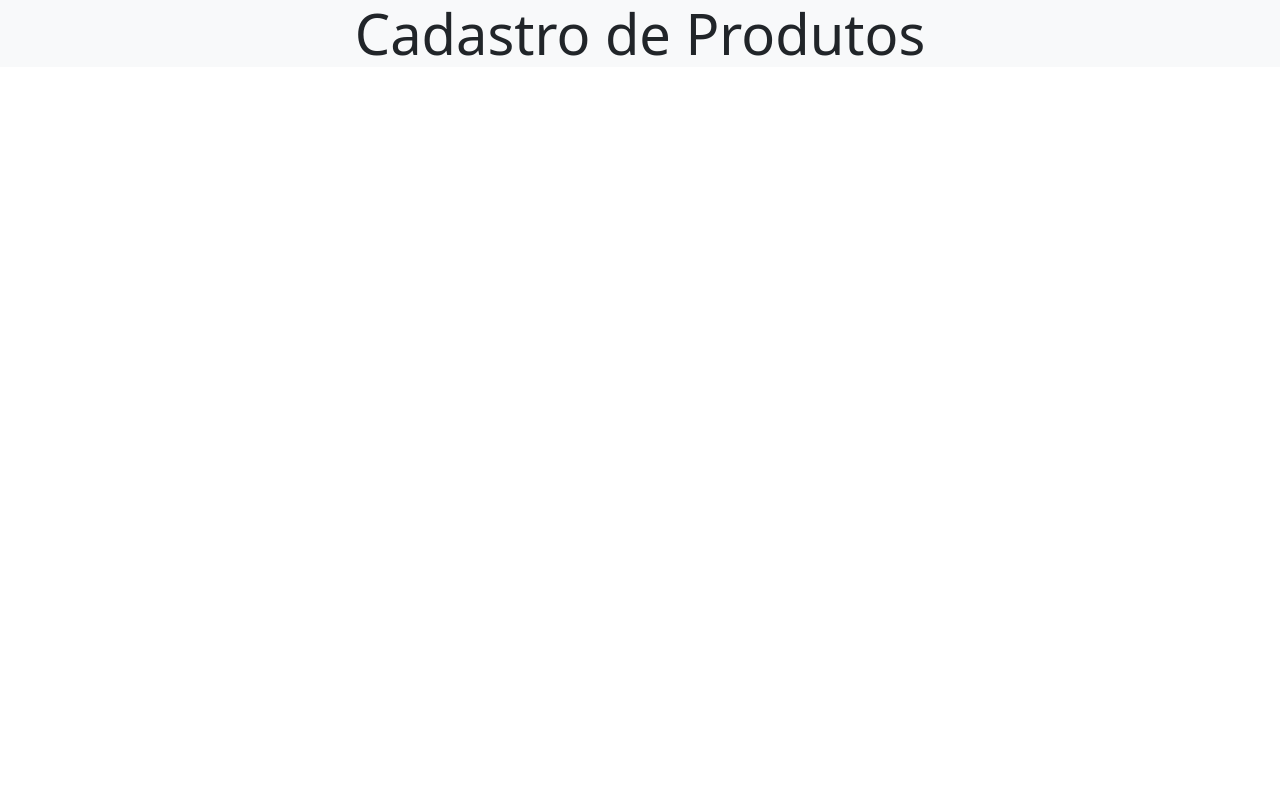
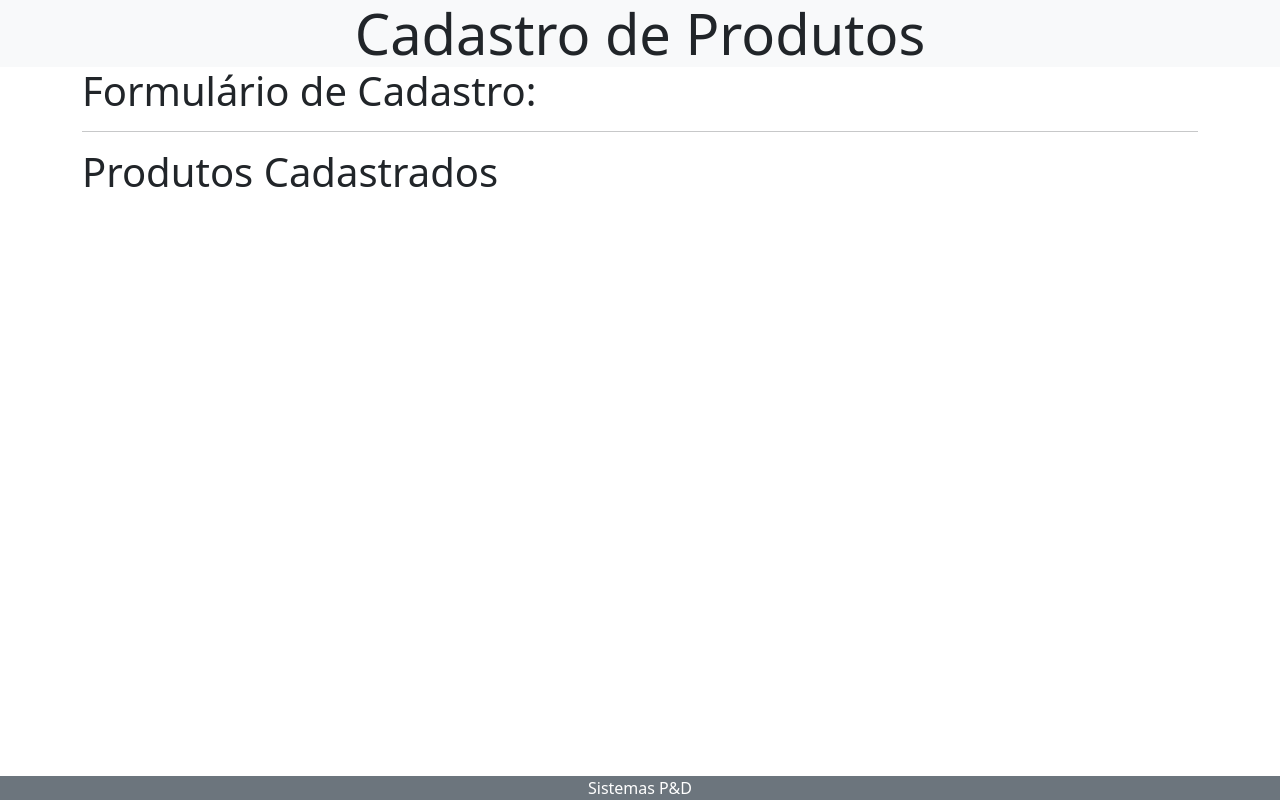
Before and after one commit to eliaberr/ProjetoCadastroProdBootCamp, a plain HTML site: page index.html in a window 1280 px wide. Drawn offline with nearby package versions, Linux system fonts and the light colour scheme.

Commit message:
finalizado estrutura inicial closes #1

```diff
--- a/index.html
+++ b/index.html
@@ -14,6 +14,25 @@
         Cadastro de Produtos
    </header>
 
+   <main class="container">
+        <section>
+            <div class="display-6">
+                Formulário de Cadastro:
+            </div>
+        </section>
+        <hr>
+        <section>
+            <div class="display-6">
+                Produtos Cadastrados
+            </div>
+        </section>
+    </main>
+   <footer>
+        <div class="text-center bg-secondary text-white fixed-bottom">
+            Sistemas P&D
+        </div>
+    </footer>
+
     <script src="https://cdn.jsdelivr.net/npm/bootstrap@5.3.3/dist/js/bootstrap.bundle.min.js"
         integrity="sha384-YvpcrYf0tY3lHB60NNkmXc5s9fDVZLESaAA55NDzOxhy9GkcIdslK1eN7N6jIeHz"
         crossorigin="anonymous">
```
